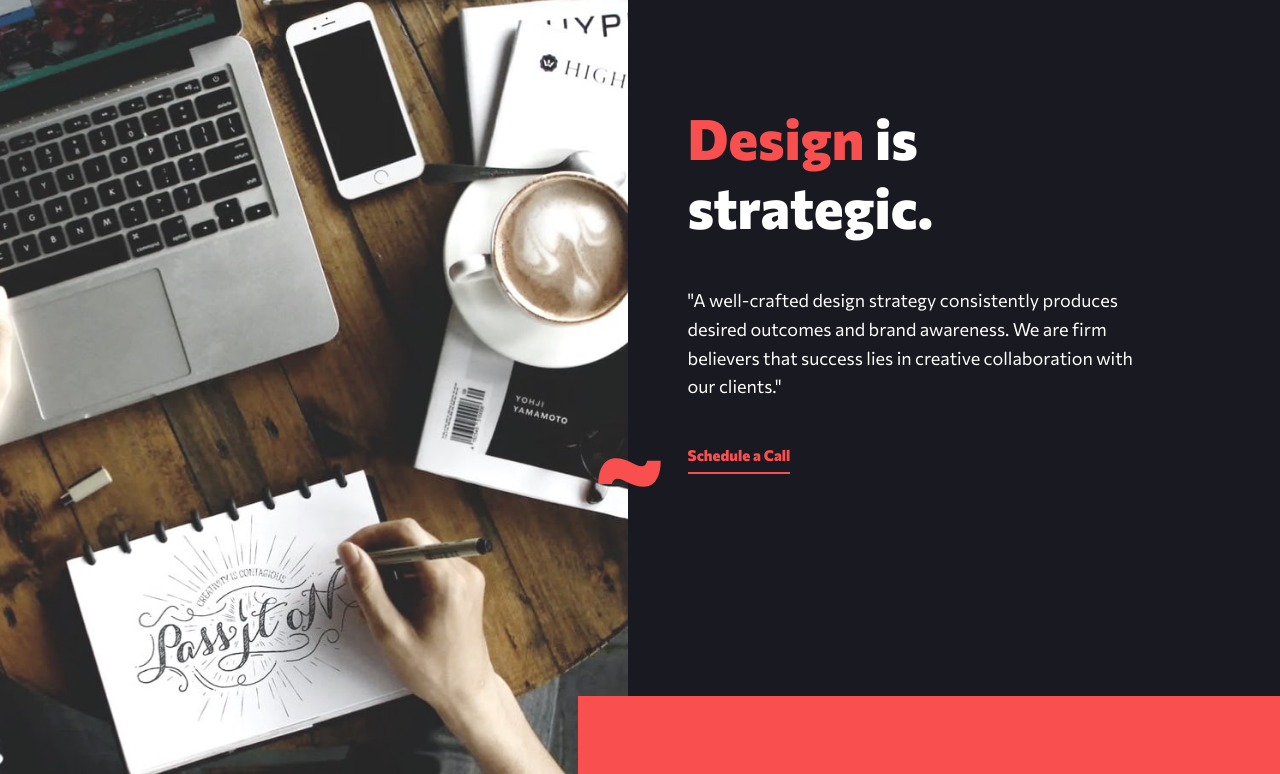
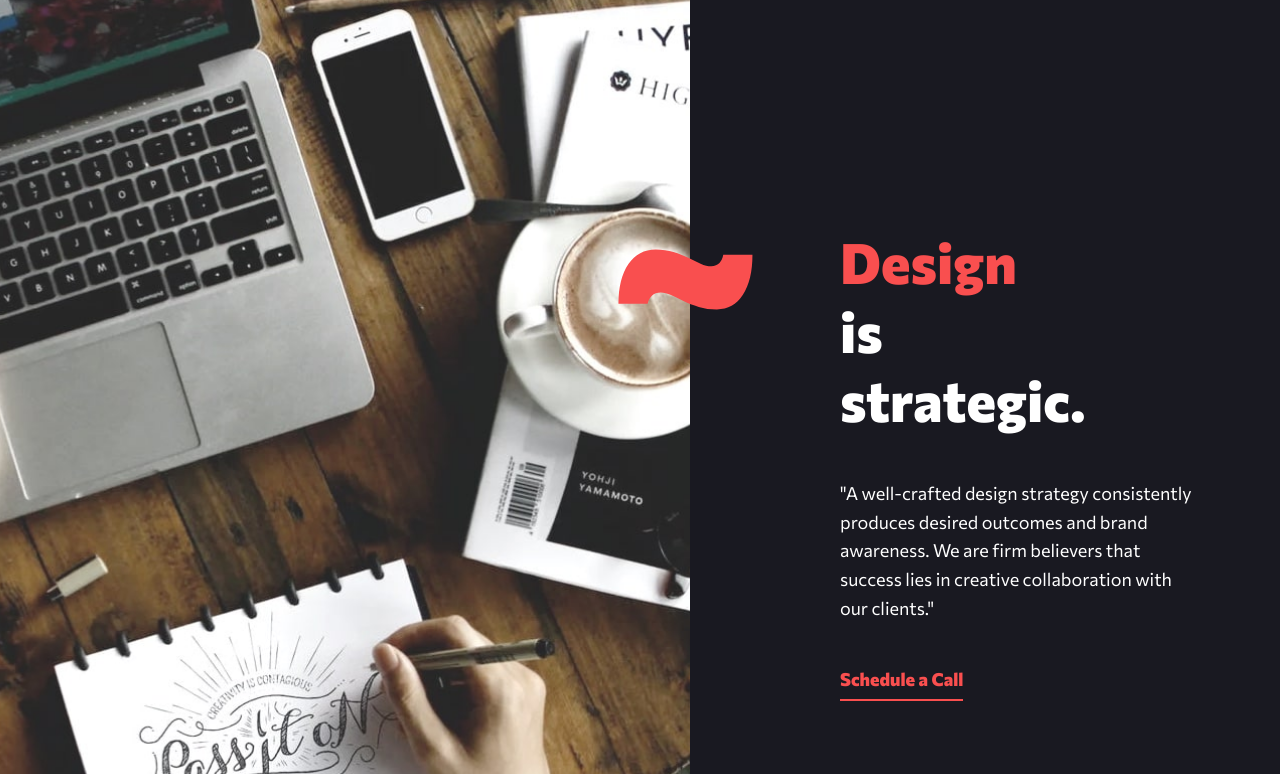
Before and after one commit to davidrhyne/creative-single-page-site, a website: page index.html in a window 1280 px wide. Shown: the part 958-1732 px from the top of the page. Drawn offline with Linux system fonts and the light colour scheme.

Commit message:
adding tablet and desktop styling to design and project sections

```diff
--- a/src/scss/base/_typography.scss
+++ b/src/scss/base/_typography.scss
@@ -24,6 +24,10 @@ h1 {
     }
 
     @include mq($desktop-break) {
+        font-size: 4.5rem;
+    }
+
+    @include mq($large-desktop-break) {
         font-size: 5rem;
     }
 }
@@ -72,3 +76,9 @@ button {
     font-weight: fw(extraBold);
     color: rgba(255,255,255, 0.2);
 }
+
+.product__carousel-item-description-title {
+    @include mq($desktop-break) {
+        font-size: 1.25rem;
+    }
+}
--- a/src/scss/components/_branding.scss
+++ b/src/scss/components/_branding.scss
@@ -2,20 +2,19 @@
 @use '../base/index' as *;
 
 .branding {
-    border: 1px rebeccapurple solid;
-    //padding: 1em;
-
-
-    div {
-        padding: 3em 2em 7em;
-    }
 
     h1 {
         padding: 1.25em 1.5rem 0;
+        //border: 1px red solid;
+        min-width: 22rem;
+        max-width: 80%;
     }
 
     p {
         padding: 2em 1.5rem 2.5em;
+        //border: 1px red solid;
+        min-width: 22rem;
+        max-width: 80%;
     }
 
     button {
@@ -26,62 +25,42 @@
     }
 
     .branding__image {
-        //grid-area: picture;
         width: 100%;
         height: auto;
 
-        @include mq($menu-break) {
-            //max-height: ;
-        }
-
         @include mq($large-desktop-break) {
-            height: 100%;
-            width: auto;
+            // height: 100%;
+            // width: auto;
             height: auto;
             width: 100%;
             margin-right: 0;
             margin-left: auto;
-            display: block;
+//            display: block;
         }
-
-        // @include mq($large-desktop-break) {
-        //     height: 100%;
-        //     width: auto;
-        //     // height: auto;
-        //     // width: 100%;
-
-        // }
     }
 
     @include mq($menu-break) {
-        //background-color: dodgerblue;
-
         display: grid;
-        grid-template-columns: 1fr 1fr minmax(400px, 1fr);
+        grid-template-columns: minmax(300px, 1fr) 1fr minmax(300px, 1fr);
         grid-template-rows: 245px 125px minmax(225px,1fr);
-        //padding-left: 1.5em;
         z-index: 2;
-        //max-height: 750px;
-
-        // .branding__image {
-        //     max-height: 750px;
-        //    // width: 100%;
-        // }
 
         h1 {
             grid-row: 1 / 2;
             grid-column: 1/3;
-            max-width: 90%;
+            max-width: unset;
+            padding: 1.25em 0 0 2.5rem;
         }
 
         p {
             grid-row: 2 / 3;
             grid-column: 1/3;
-            max-width: 90%;
+            max-width: 99%;
+            padding: 2em 0 2.5em 2.5rem;
         }
 
         button {
-
+            margin-left: 2.5rem;
             width: 200px;
             height: 75px;
             cursor: pointer;
@@ -107,11 +86,26 @@
 
 
         h1 {
-            padding: 1.5em 1.5rem 0;
+            //background: red;
+            //padding: 1.5em 5rem 0;
+            padding: 1.25em 0 0 10rem;
+            //max-width: 9%;
         }
         p {
-            max-width: 75%;
-            padding: 1em 1.5rem 2.5em;
+            max-width: 80%;
+            padding: 2em 0 2.5em 10rem;
+        }
+
+        button {
+            margin-top: 1em;
+            margin-left: 10rem;
         }
     }
+
+    @include mq($large-desktop-break) {
+        h1 {
+            max-width: 90%;
+        }
+    }
+
 }
--- a/src/scss/components/_gridLayout.scss
+++ b/src/scss/components/_gridLayout.scss
@@ -2,35 +2,18 @@
 @use '../base/index' as *;
 
 .grid__layout {
-    //border: 5px purple solid;
+
 
     @include mq($menu-break) {
 
         display: grid;
-        //grid-template-columns: minmax(300px,1fr) 1fr 1fr;
-        //grid-template-rows: 245px 125px minmax(225px,1fr);
-
-
-        // design
-        // grid-template-columns: minmax(378px,1fr) 75px 1fr;
-        // grid-template-rows: minmax(220px,1fr) 220px 220px ;
-
-        //services
-        // grid-template-columns: 300px 1fr;
-        // grid-template-rows: repeat(3,200px) 1fr;
         grid-template-columns: minmax(328px,1fr) 50px 75px 1fr;
-        grid-template-rows: minmax(220px,1fr) 220px 130px 200px 200px 1fr;
+        grid-template-rows: minmax(220px,1fr) 220px 130px 200px 170px 1fr;
 
         .design__picture {
-
-            //grid-row: 1 / 4;
             grid-row: 1 / 4;
             grid-column: 1 / 3;
-            //background: dodgerblue;
-            //object-fit: cover;
-            //height: 100%;
             display: block;
-            //object-fit: cover;
 
             & img {
                 height: 100%;
@@ -40,13 +23,9 @@
 
         .design__container {
             margin-top: unset;
-            //grid-row: 1 / -1;
-            //grid-row: 1 / 4;
             grid-row: 1 / 4;
-            //grid-column: 3 / 4;
             grid-column: 3/-1;
             padding: 8em 0 0 4em;
-            //background: purple;
 
             .design__title {
                 max-width: 50%;
@@ -56,17 +35,12 @@
                 padding: 2.5em 0;
                 max-width: 80%;
             }
-
-            // button {
-            //     margin-top: .5em;
-            // }
         }
 
         .design__bg-element {
             display: block;
             grid-row: 2 / 3;
             grid-column: 3 / 4;
-            //background: fuchsia;
             left: -30px;
         }
 
@@ -76,7 +50,6 @@
             padding: 3.5em 1em;
             background-color: $primary-white;
             color: $primary-text-black;
-
         }
 
         .service {
@@ -96,4 +69,72 @@
             grid-column: 2 / -1;
         }
     }
+
+    @include mq($desktop-break) {
+        //border: 4px yellow solid;
+        grid-template-columns: minmax(300px,1fr) 200px 100px 1fr;
+        //grid-template-rows:  280px  510px 200px 300px 350px 1fr;
+        grid-template-rows:  280px  510px 200px 245px 255px 1fr;
+
+
+        .design__bg-element {
+            height: 61px;
+            width: auto;
+            left: -72px;
+        }
+
+        .design__container {
+            padding: 16em 0 0 10em;
+
+            .design__title {
+                max-width: 50%;
+            }
+
+            .design__statement {
+                padding: 2.5em 0;
+                max-width: 80%;
+            }
+
+            button {
+                font-size: 1.125rem;
+            }
+        }
+
+        .services__title {
+
+            //position: relative;
+            grid-column: 1 / 3;
+            z-index: 1;
+            background: transparent;
+            padding: 3.5em 0 0 3em;
+
+        }
+
+        .service {
+            padding-left: 18rem;
+
+            h3 {
+                font-size: 1.25rem;
+                border: 1px solid dodgerblue;
+                padding: 2.5em 0 1.5em 3.5rem;
+            }
+
+            p {
+                padding: 0 0 0 3.5rem;
+                max-width: 80%;
+            }
+        }
+        .service1 {
+            padding-top: 13em;
+
+        }
+        .service2 {
+
+        }
+        .service3 {
+            padding-bottom: 14em;
+        }
+
+
+    }
 }
--- a/src/scss/components/_header.scss
+++ b/src/scss/components/_header.scss
@@ -5,7 +5,7 @@
 header {
     padding: 2.5em 1.5em;
     position: relative;
-    border: 1px dodgerblue solid;
+    //border: 1px dodgerblue solid;
 
     // media queries
     @include mq($menu-break) {
@@ -20,11 +20,16 @@ header {
 .header__logo {
     height: 30px;
     width: auto;
-    border: 1px black solid;
 
     @include mq($tablet-break) {
         margin: auto;
 
+    }
+
+
+    @include mq($desktop-break) {
+        //margin: auto;
+        margin: auto 10em;
     }
 
 }
@@ -48,7 +53,7 @@ nav {
     height: 295px;
     width: 70%;
     max-width: 400px;
-    //margin: 1em 0 0 auto;
+
     position: absolute;
     z-index: 9;
     left: 25%;
@@ -56,7 +61,6 @@ nav {
 
     @include mq($menu-break) {
 
-        //border: 1px rebeccapurple solid;
         background: $primary-red;
         max-width: unset;
         height: unset;
@@ -67,73 +71,65 @@ nav {
 
     }
 
-    // @include mq($desktop-break) {
-    //     max-width: 550px;
-    // }
+    @include mq($desktop-break) {
+        padding: 4em ;
+    }
+
+    @include mq($large-desktop-break) {
+        width: 50%;
+        padding: 4em 8em 4em 4em;
+    }
 
     ul {
-        //border: 1px magenta solid;
         display: flex;
         flex-direction: column;
         justify-content: space-between;
         position: absolute;
         list-style: none;
         width: 100%;
-        //top: 9%;
         height: 100%;
         padding: 2em 0;
 
 
         @include mq($menu-break) {
-            //border: 1px yellow solid;
-            //padding: 1.2em 1em 2em 0;
             padding: 0;
             position: unset;
             flex-direction: row;
-
             z-index: 9;
         }
     }
 
     li {
-        //border: 1px solid limegreen;
         text-align: center;
-        //padding: .75em;
         min-width: 80%;
-        //margin: 0 auto;
 
         @include mq($menu-break){
-            //padding: 1em;
             min-width: unset;
-            //padding: 1em 0;
-            //margin: 0;
-            //justify-content: space-between;
         }
-
-
     }
 
     a {
         cursor: pointer;
         text-decoration: none;
         color: $primary-white;
-        //border: 2px red solid;
         display: inline-block;
         width: 100%;
         height: 100%;
         padding: 1em ;
 
         @include mq($tablet-break) {
-            //color: $white;
-            //font-size: 1.125rem;
             padding: 1.25em 1em;
             font-size: .9375rem;
+        }
+
+        @include mq($desktop-break) {
+            //padding: 1.25em 1em;
+            font-size: 1rem;
         }
 
         &:hover {
             background-color: $primary-red;
             box-shadow: 0px 5px 0px 0px $primary-red, 0px -5px 0px 0px $primary-red;
-            //box-shadow: ;
             @include mq($menu-break){
                 //color: $white;
             }
@@ -142,6 +138,14 @@ nav {
                 background-color: $primary-bg-black;
                 box-shadow: unset;
             }
+
+            @include mq($desktop-break) {
+//                padding: 1em 2em;
+                //width: 150%;
+                box-shadow: 1em 0px 0px 0px $primary-bg-black, -1em 0px 0px 0px $primary-bg-black;
+
+            }
+
         }
 
 
--- a/src/scss/components/_projectGridLayout.scss
+++ b/src/scss/components/_projectGridLayout.scss
@@ -9,6 +9,9 @@
         display: grid;
         grid-template-columns: 300px 100px 75px 1fr;
         grid-template-rows: 100px 100px minmax(150px,1fr) 1fr;
+
+        // grid-template-columns: 300px 100px 75px 1fr;
+        // grid-template-rows: 100px 100px minmax(150px,1fr) 1fr;
 
         .project__carousel-nav {
             z-index: 9999;
@@ -34,4 +37,50 @@
         }
 
     }
+
+    @include mq($desktop-break) {
+        grid-template-columns: minmax(350px,500px) minmax(75px,175px) minmax(550px,690px);
+        grid-template-rows: 100px 100px 200px 1fr;
+
+        .project__carousel-nav {
+
+            padding: 4em ;
+
+            h2 {
+                max-width: 80%;
+            }
+        }
+
+        .product__bg-element {
+            display: none;
+        }
+
+        .product__bg-element--large {
+            height: 63px;
+            width: 134px;
+            z-index: 99999;
+            grid-row: 2 /3;
+            grid-column: 3/4;
+            position: relative;
+            left: -70px;
+            top: 80px;
+        }
+
+    }
+
+    @include mq($large-desktop-break) {
+        grid-template-columns: minmax(400px,575px) minmax(100px,175px) minmax(550px,690px);
+        grid-template-rows: 100px 100px 325px 1fr;
+
+        .project__carousel-nav {
+
+            padding: 10em 0 8em 10em;
+
+            h2 {
+                max-width: 80%;
+            }
+        }
+
+    }
+
 }
--- a/src/scss/components/_projects.scss
+++ b/src/scss/components/_projects.scss
@@ -12,7 +12,7 @@
     // display:inline-block;
     // border: solid 1px red;
 
-    &:after {
+    &::after {
         content: "";
         position: absolute;
         top: 0;
@@ -91,9 +91,8 @@
 .project__image {
     width: 100%;
     height: auto;
-
-
-    // padding: unset;
+    //height: 100%;
+    display: block;
 }
 
 .product__bg-element {
```
Also changed, not shown: index.html (+2 -1 lines), dist/css/main.css, 1 other file.
